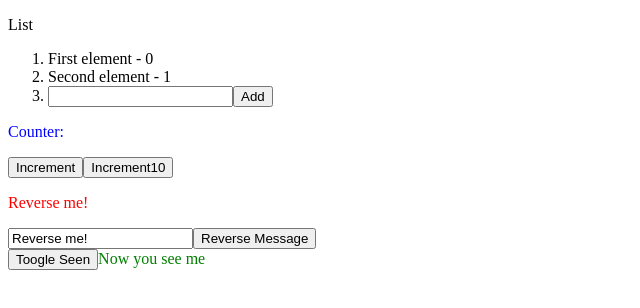
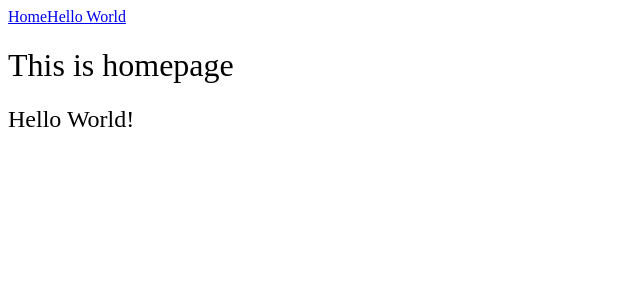
Before and after one commit to ddipp/ddipp.net, a Vue app in the folder frontend/: page /he in a window 1280 px wide. Shown: the top 308 px of the page, without its empty margins (0-640 px from the left). Built offline with nearby package versions, Linux system fonts and the light colour scheme; no server answers.

Commit message:
Add vue-router

```diff
--- a/frontend/src/App.vue
+++ b/frontend/src/App.vue
@@ -1,25 +1,10 @@
 <template>
   <div>
-    <List />
-    <Counter />
-    <Message />
-    <ToogleSeen />
+    <router-link to="/">Home</router-link>
+    <router-link to="/he">Hello World</router-link>
+    <router-view></router-view>
   </div>
 </template>
 
 <script>
-import { defineComponent } from 'vue';
-import List from '@/components/List.vue';
-import Counter from '@/components/Counter.vue';
-import Message from '@/components/Message.vue';
-import ToogleSeen from '@/components/ToogleSeen.vue';
-
-export default defineComponent({
-  components: {
-    List,
-    Counter,
-    Message,
-    ToogleSeen,
-  },
-});
 </script>
--- a/frontend/src/main.js
+++ b/frontend/src/main.js
@@ -1,12 +1,11 @@
 import { createApp } from 'vue';
 import axios from 'axios';
 import App from './App.vue';
-// import router from './router'
+import router from './router';
 import store from './store';
 
 if (process.env.NODE_ENV === 'development') {
   axios.defaults.baseURL = 'http://127.0.0.1:5000/';
 }
 
-// createApp(App).use(store).use(router).mount('#app')
-createApp(App).use(store).mount('#app');
+createApp(App).use(store).use(router).mount('#app');
--- /dev/null
+++ b/frontend/src/router/index.js
@@ -0,0 +1,23 @@
+import { createRouter, createWebHistory } from 'vue-router';
+import HelloWorld from '@/views/HelloWorld.vue';
+import Home from '@/views/Home.vue';
+
+const routes = [
+  {
+    path: '/',
+    name: 'Home',
+    component: Home,
+  },
+  {
+    path: '/he',
+    name: 'HelloWorld',
+    component: HelloWorld,
+  },
+];
+
+const router = createRouter({
+  history: createWebHistory(process.env.BASE_URL),
+  routes,
+});
+
+export default router;
--- /dev/null
+++ b/frontend/src/views/HelloWorld.vue
@@ -0,0 +1,32 @@
+<template>
+  <div class="hello">
+    <h1>This is homepage</h1>
+    <h2>{{msg}}</h2>
+  </div>
+</template>
+<script>
+export default {
+  data() {
+    return {
+      msg: 'Hello World!',
+    };
+  },
+};
+</script>
+<!-- Add "scoped" attribute to limit CSS to this component only -->
+<style scoped>
+  h1, h2 {
+    font-weight: normal;
+  }
+  ul {
+    list-style-type: none;
+    padding: 0;
+  }
+  li {
+    display: inline-block;
+    margin: 0 10px;
+  }
+  a {
+    color: #42b983;
+  }
+</style>
--- /dev/null
+++ b/frontend/src/views/Home.vue
@@ -0,0 +1,25 @@
+<template>
+  <div>
+    <List />
+    <Counter />
+    <Message />
+    <ToogleSeen />
+  </div>
+</template>
+
+<script>
+import { defineComponent } from 'vue';
+import List from '@/components/List.vue';
+import Counter from '@/components/Counter.vue';
+import Message from '@/components/Message.vue';
+import ToogleSeen from '@/components/ToogleSeen.vue';
+
+export default defineComponent({
+  components: {
+    List,
+    Counter,
+    Message,
+    ToogleSeen,
+  },
+});
+</script>
```
Also changed, not shown: 8 other files (tests, documents, lock files or other folders).
